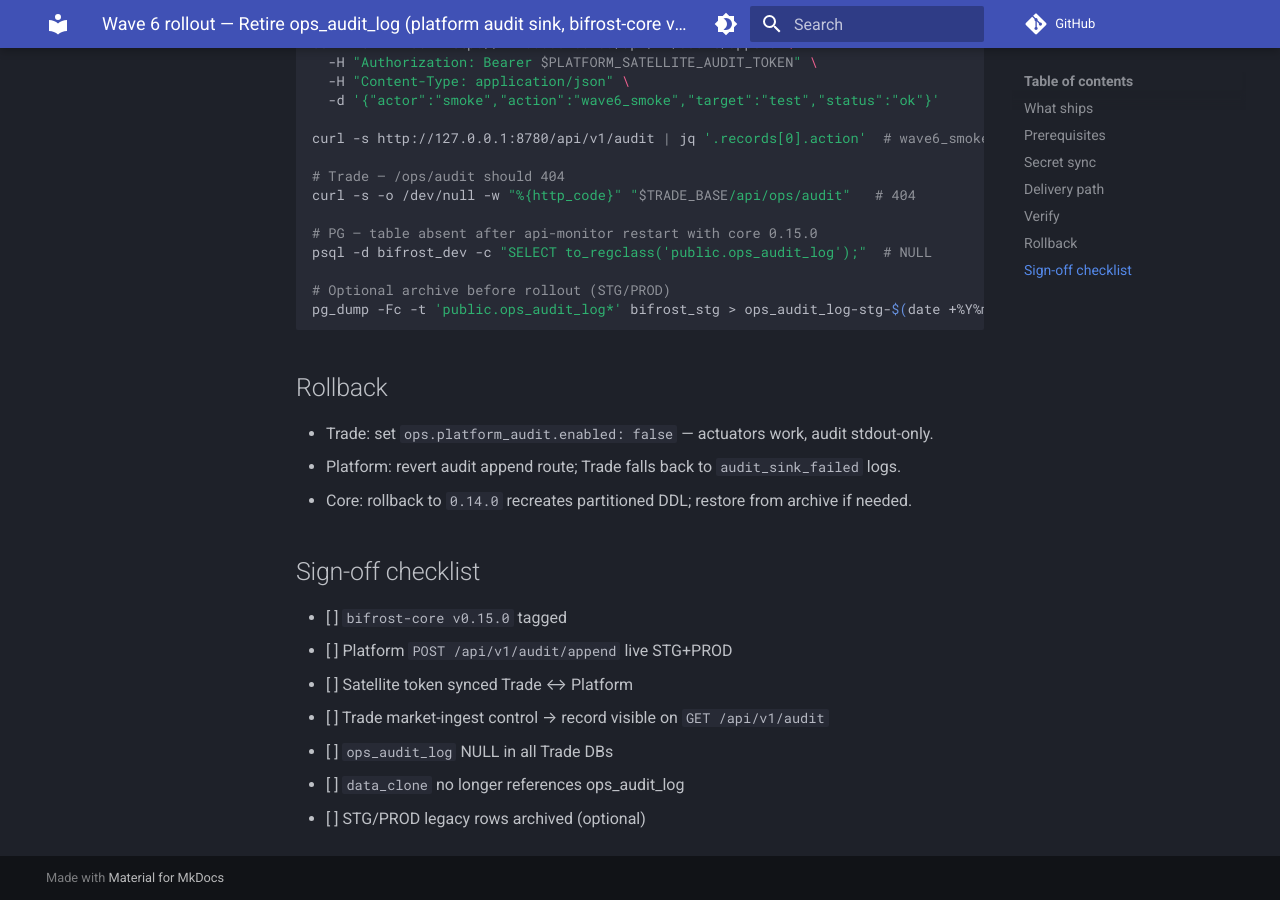
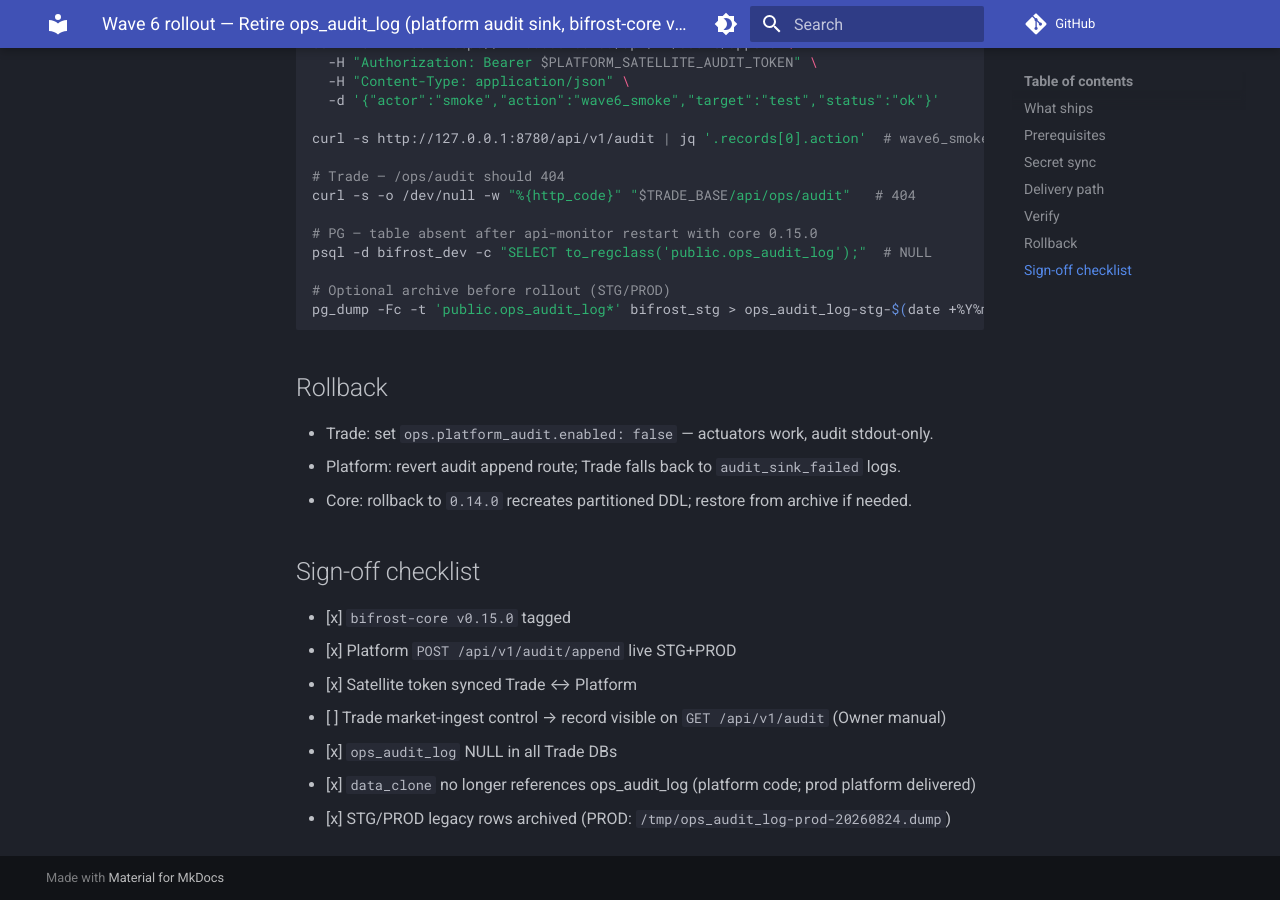
Before and after one commit to weitingzhao/bifrost-trade-infra, an MkDocs documentation site: the page built from docs/WAVE6_ROLLOUT.md, in a window 1280 px wide and 900 px high, scrolled down 1815 px. Built offline with MkDocs 1.6.1 and Material for MkDocs 9.7.7, drawn with Linux system fonts in a browser that asks for light colours; comment, search, counter and statistics services are not loaded.

Commit message:
fix(wave6): api-monitor egress NP allows DNS/data/API; add ops_port
Wave 6 NetworkPolicy previously default-denied all egress except
platform-api:8780, breaking CoreDNS and data NS connectivity on STG.
Extend rules for kube-system:53, data:5432/6379, and K8s API; DEV adds
LAN PG/redis fallbacks. Add missing server.architecture.ops_port for
core 0.15.0. Mark Wave 6 rollout docs complete after cluster verify.

Co-authored-by: Cursor <cursoragent@cursor.com>

```diff
--- a/docs/WAVE6_ROLLOUT.md
+++ b/docs/WAVE6_ROLLOUT.md
@@ -81,10 +81,10 @@ pg_dump -Fc -t 'public.ops_audit_log*' bifrost_stg > ops_audit_log-stg-$(date +%
 
 ## Sign-off checklist
 
-- [ ] `bifrost-core v0.15.0` tagged
-- [ ] Platform `POST /api/v1/audit/append` live STG+PROD
-- [ ] Satellite token synced Trade ↔ Platform
-- [ ] Trade market-ingest control → record visible on `GET /api/v1/audit`
-- [ ] `ops_audit_log` NULL in all Trade DBs
-- [ ] `data_clone` no longer references ops_audit_log
-- [ ] STG/PROD legacy rows archived (optional)
+- [x] `bifrost-core v0.15.0` tagged
+- [x] Platform `POST /api/v1/audit/append` live STG+PROD
+- [x] Satellite token synced Trade ↔ Platform
+- [ ] Trade market-ingest control → record visible on `GET /api/v1/audit` (Owner manual)
+- [x] `ops_audit_log` NULL in all Trade DBs
+- [x] `data_clone` no longer references ops_audit_log (platform code; prod platform delivered)
+- [x] STG/PROD legacy rows archived (PROD: `/tmp/ops_audit_log-prod-20260824.dump`)
```
Also changed, not shown: docs/MIGRATION_TRACKING.md (+2 -2 lines), 6 other files.
